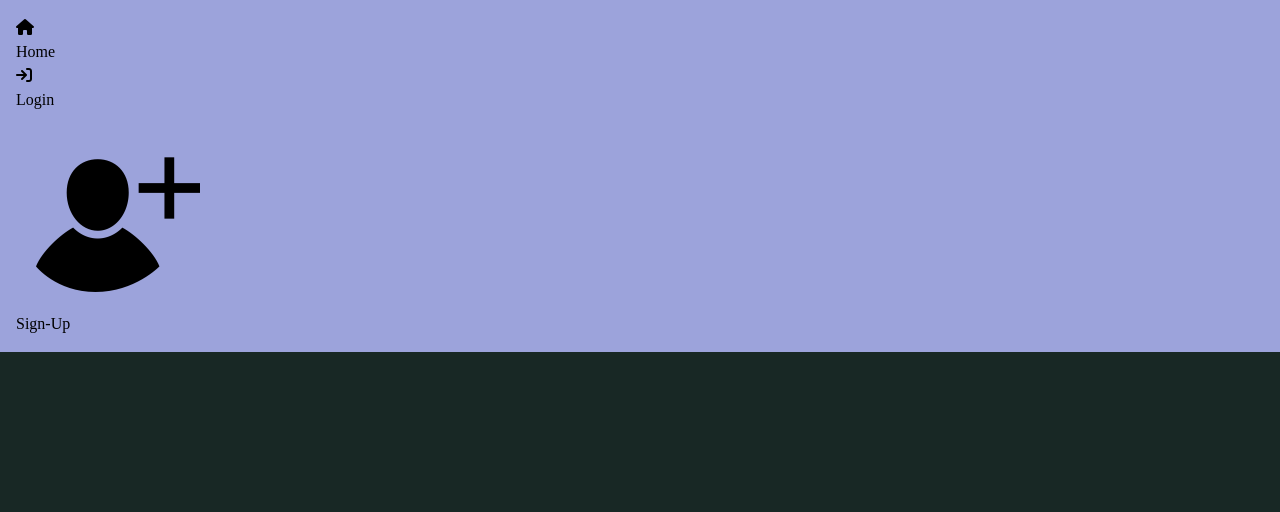
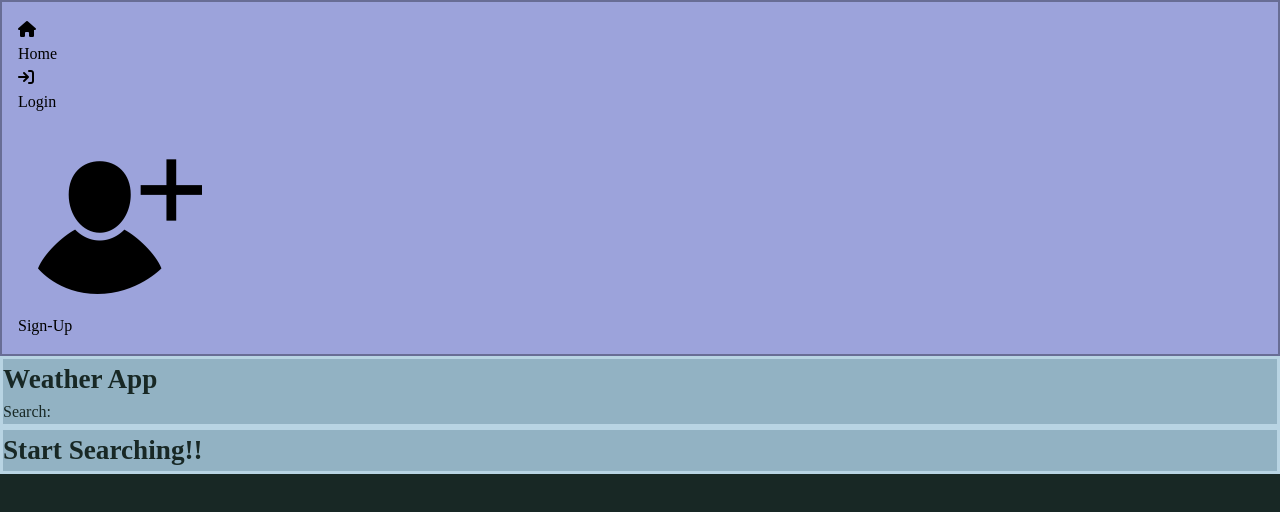
Before and after one commit to RaxCodes37/Weather-App-Full-Stack, a React (Vite) app in the folder client/weather-app-full-stack/: page / in a window 1280 px wide. Shown: the top 512 px of the page. Built offline with nearby package versions, Linux system fonts and the light colour scheme; no server answers.

Commit message:
Weather search functionality added
Added the main functionality of the app

Will work on finishing the styles of the app and fixing any bugs tomorrow

```diff
--- a/client/weather-app-full-stack/src/pages/Home.jsx
+++ b/client/weather-app-full-stack/src/pages/Home.jsx
@@ -1,9 +1,139 @@
-import React from 'react'
+import React, { useState } from "react";
+import { Link } from "react-router-dom";
+import axios from "axios";
 
 export const Home = ({ error, user }) => {
+  const [locationName, setLocationname] = useState("");
+  const api_key = import.meta.env.VITE_WEATHER_API_KEY;
+  const [locationInfo, setLocationInfo] = useState({
+    name: "",
+    description: "",
+    feels_temp: "",
+    temp: "",
+    max_temp: "",
+    min_temp: "",
+  });
+  const [checkSearch, setCheckSearch] = useState(false);
+
+  const getLocation = async (e) => {
+    e.preventDefault();
+    try {
+      const res = await fetch(
+        `https://api.openweathermap.org/data/2.5/weather?q=${locationName}&appid=${api_key}&units=metric`,
+      );
+      const data = await res.json();
+      console.log(data);
+      setCheckSearch(true);
+      setLocationInfo({
+        ...locationInfo,
+        name: `${data.name}`,
+        description: `${data.weather[0].description}`,
+        feels_temp: `${Math.round(data.main.feels_like)}C°`,
+        temp: `${Math.round(data.main.temp)}C°`,
+        max_temp: `${Math.round(data.main.temp_max)}C°`,
+        min_temp: `${Math.round(data.main.temp_min)}C°`,
+      });
+    } catch (error) {
+      console.error(error.response?.data)
+    }
+  };
+
+  const addFavoriteLocation = async(e) => {
+    e.preventDefault();
+    try {
+      const body = {location_name: locationName}
+      const res = await axios.post("http://localhost:5000/save-location", body);
+      console.log(res)
+    } catch (error) {
+      console.error(error.response?.data)
+    }
+  }
+
   return (
     <>
+      {user ? (
+        <div className="flex justify-center">
+          <div className="text-center">
+            <div>
+              <form
+                onSubmit={getLocation}
+                className="container w-100 h-30 mt-20 rounded-md text-center"
+              >
+                <h2 className="mt-2">Weather App</h2>
+                <div className="flex justify-center items-center gap-2 h-min p-2">
+                  <label>Search:</label>
+                  <input
+                    type="text"
+                    value={locationName}
+                    onChange={(e) => {
+                      setLocationname(e.target.value);
+                    }}
+                    className="border rounded-md p-0.5"
+                  />
+                </div>
+              </form>
+            </div>
 
+            {checkSearch ? (
+              <div className="container rounded-md h-80 mt-20 ">
+                {locationInfo.name}
+                {locationInfo.description}
+                {locationInfo.feels_temp}
+                {locationInfo.temp}
+                {locationInfo.max_temp}
+                {locationInfo.min_temp}
+
+                <button onClick={addFavoriteLocation}>
+                  <i className="fa-solid fa-arrow-up"></i>
+                </button>
+              </div>
+            ) : (
+              <div className="mt-20 container rounded-md p-4">
+                <h2>Start Searching!!</h2>
+              </div>
+            )}
+          </div>
+        </div>
+      ) : (
+        <div className="flex justify-center">
+          <div className="text-center">
+            <div>
+              <form
+                onSubmit={getLocation}
+                className="container w-100 h-30 mt-20 rounded-md text-center"
+              >
+                <h2 className="mt-2">Weather App</h2>
+                <div className="flex justify-center items-center gap-2 h-min p-2">
+                  <label>Search:</label>
+                  <input
+                    type="text"
+                    value={locationName}
+                    onChange={(e) => {
+                      setLocationname(e.target.value);
+                    }}
+                    className="border rounded-md p-0.5"
+                  />
+                </div>
+              </form>
+            </div>
+
+            {checkSearch ? (
+              <div className="container rounded-md h-80 mt-20 ">
+                {locationInfo.name}
+                {locationInfo.description}
+                {locationInfo.feels_temp}
+                {locationInfo.temp}
+                {locationInfo.max_temp}
+                {locationInfo.min_temp}
+              </div>
+            ) : (
+              <div className="mt-20 container rounded-md p-4">
+                <h2>Start Searching!!</h2>
+              </div>
+            )}
+          </div>
+        </div>
+      )}
     </>
-  )
-}
+  );
+};
--- a/client/weather-app-full-stack/src/styles/index.css
+++ b/client/weather-app-full-stack/src/styles/index.css
@@ -8,6 +8,7 @@ body{
 .navbar {
   padding: 16px;
   background-color: #9CA3DB;
+  border: 2px solid #686d95;
   color: black;
 }
 
```
Also changed, not shown: 2 other files (tests, documents, lock files or other folders).
